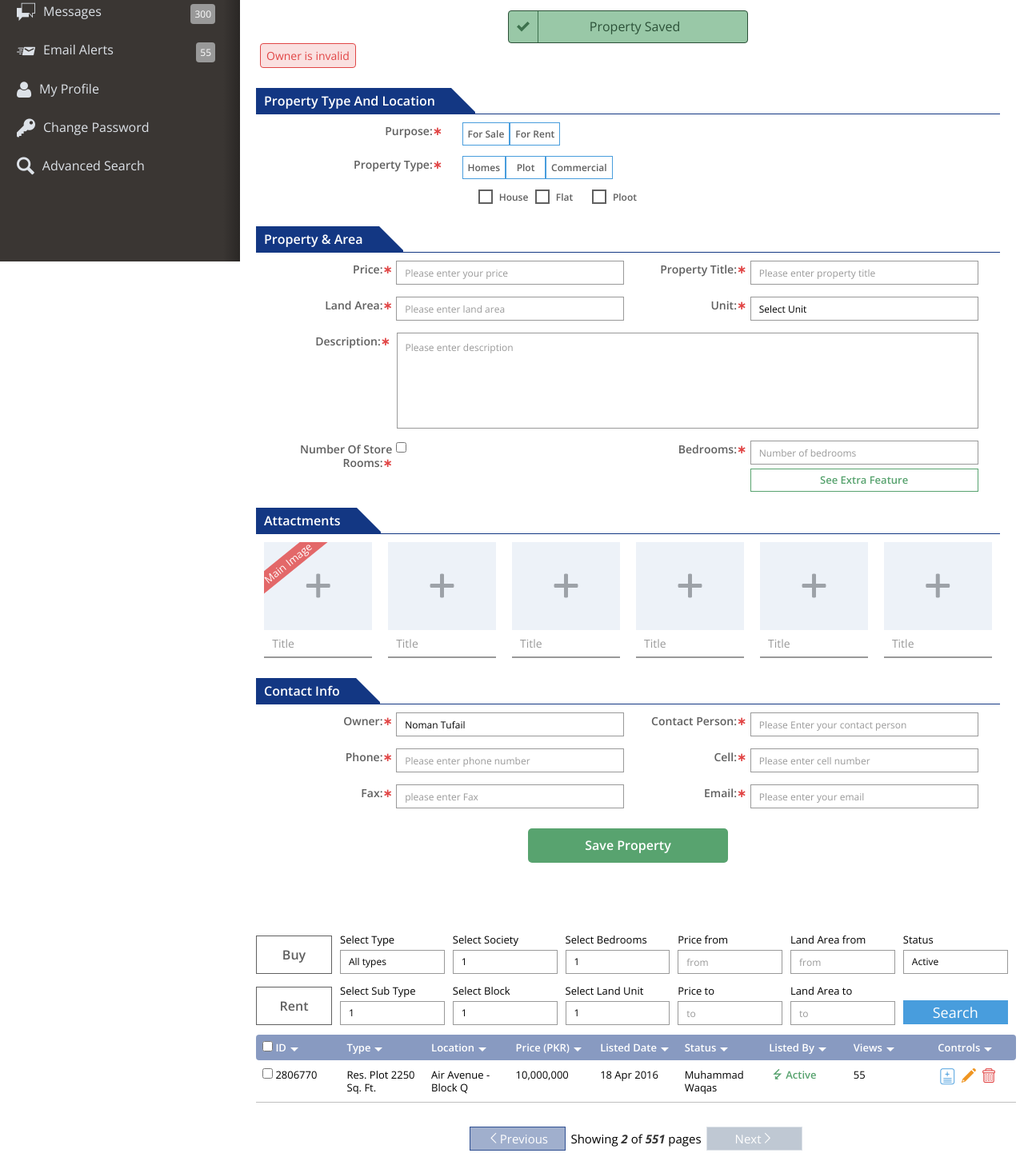
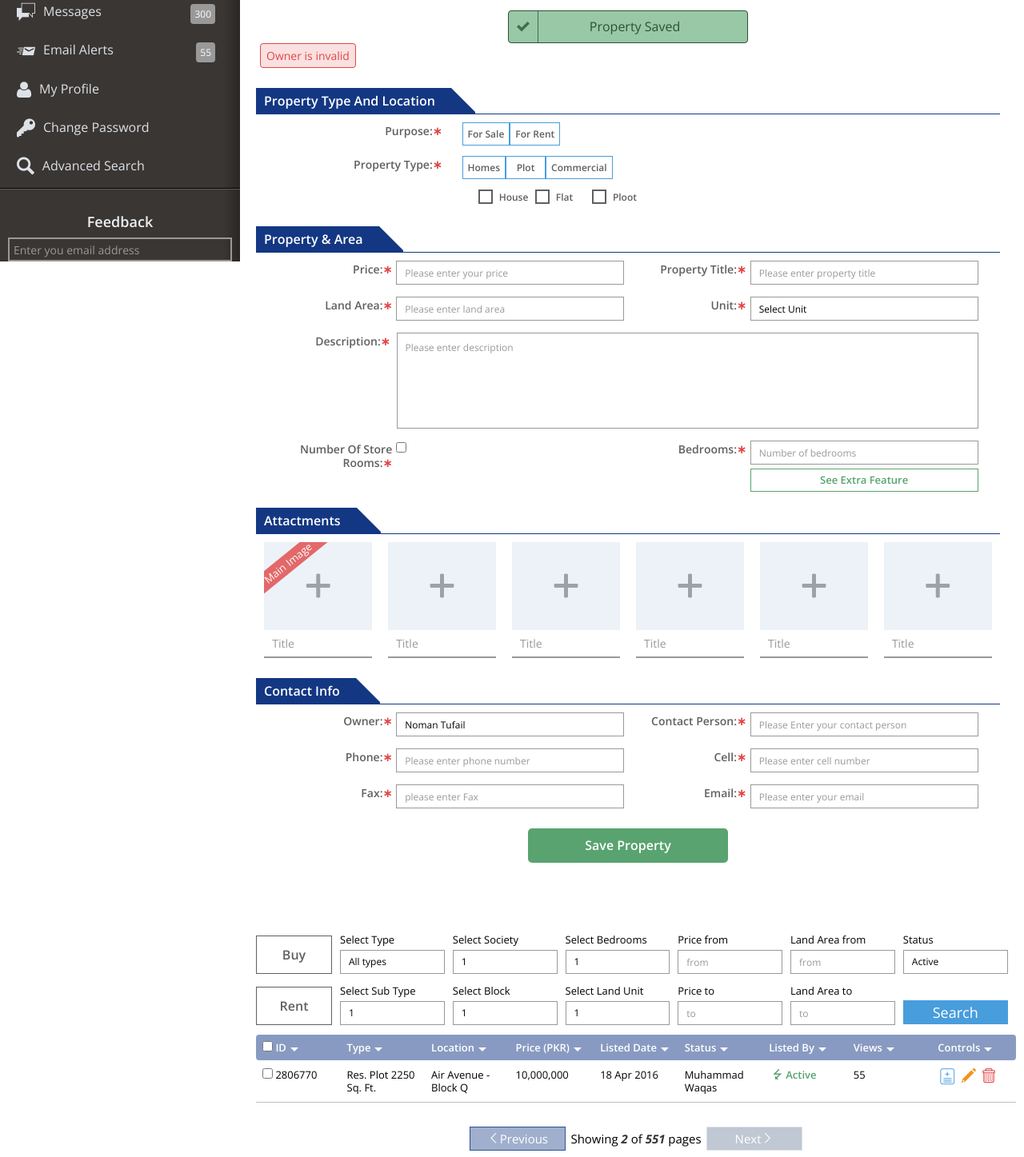
Before and after one commit to zain-jr/pdashboard, a website: page markup/dashboard.html in a window 1280 px wide. Shown: the part 473-1920 px from the top of the page at 80% size. Drawn offline with nearby package versions, Linux system fonts and the light colour scheme; files whose address does not match are found by name.

Commit message:
final full

```diff
--- a/markup/dashboard.html
+++ b/markup/dashboard.html
@@ -76,6 +76,25 @@
                     <li><a href="#"><span class="icon-key"></span>Change Password</a></li>
                     <li><a href="#"><span class="icon-search"></span>Advanced Search</a></li>
 				</ul>
+                <form class="contact popup-holder">
+                    <h2>Feedback</h2>
+                    <div class="popup success-modal">
+                        <span class="caution-heading"><span class="icon-checkmark"></span>Success !</span>
+                        <p>Thanks for your feedback, your thoughts are very valuable for us.</p>
+                        <ul class="links">
+                            <li><a href="#" class="close">Ok</a></li>
+                        </ul>
+                    </div>
+                    <div class="input-holder error">
+                        <input type="email" placeholder="Enter you email address">
+                        <span class="error-text">Please enter a valid email.</span>
+                        </div>
+                    <div class="input-holder error">
+                        <textarea placeholder="Enter you message"></textarea>
+                        <span class="error-text">Please enter a message.</span>
+                    </div>
+                    <input type="submit"  value="Send">
+                </form>
 			</aside>
 			<div class="pages-holder">
 				<div class="addAgency-user">
@@ -665,14 +684,14 @@
                         <form class="advancedSearh-form">
                             <ul class="type">
                                 <li>
-                                    <label for="buy">
-                                        <input type="checkbox" id="buy">
+                                    <label for="Buy">
+                                        <input type="checkbox" id="Buy">
                                         <span class="fake-label">Buy</span>
                                     </label>
                                 </li>
                                 <li>
-                                    <label for="rent">
-                                        <input type="checkbox" id="rent">
+                                    <label for="Rent">
+                                        <input type="checkbox" id="Rent">
                                         <span class="fake-label">Rent</span>
                                     </label>
                                 </li>
@@ -1484,32 +1503,12 @@
 							<li><a href="#" class="twitter"><span class="icon-twitter"></span></a></li>
 						</ul>
 					</div>
-                    <div class="col">
-                        <h2>Feedback</h2>
-                        <form class="contact popup-holder">
-							<div class="popup success-modal">
-								<span class="caution-heading"><span class="icon-checkmark"></span>Success !</span>
-								<p>Thanks for your feedback, your thoughts are very valuable for us.</p>
-								<ul class="links">
-									<li><a href="#" class="close">Ok</a></li>
-								</ul>
-							</div>
-                            <div class="input-holder error">
-                                <input type="email" placeholder="Enter you email address">
-                                <span class="error-text">Please enter a valid email.</span>
-                             </div>
-                            <div class="input-holder error">
-                                <textarea placeholder="Enter you message"></textarea>
-                                <span class="error-text">Please enter a message.</span>
-                            </div>
-                            <input type="submit"  value="Send">
-                        </form>
-                    </div>
 				</div>
 			</div>
 		</footer>
 	</div>
 	<!-- include jQuery library -->
+    <script type="text/javascript" src="http://ajax.googleapis.com/ajax/libs/jquery/1.11.2/jquery.min.js"></script>
 	<script type="text/javascript">window.jQuery || document.write('<script src="js/jquery-1.11.2.min.js" defer><\/script>')</script>
 	<script type="text/javascript" src="js/select2.full.js" defer></script>
 	<!-- include custom JavaScript -->
--- a/markup/scss/main.scss
+++ b/markup/scss/main.scss
@@ -854,6 +854,7 @@ a{ outline: none;}
 		@include font(16,19);
 		text-transform: capitalize;
 		padding: 10px 0 0;
+		border-bottom: 1px solid $black;
 
 		@include media('<desktop'){
 			@include font(14,18);
@@ -1164,9 +1165,21 @@ a{ outline: none;}
 			font-weight: 600;
 			margin: 0 0 10px;
 		}
+	}
+}
 .contact {
-			padding: 0 3px;
+	padding: 30px 10px;
 	text-align: left;
+	overflow: hidden;
+	border-top: 1px solid $mix-grays;
+
+	h2 {
+		@include font(18,21);
+		display: block;
+		text-align: center;
+		color: $index-white;
+		font-weight: 600;
+	}
 
 	.input-holder {
 		width: 100%;
@@ -1217,6 +1230,7 @@ a{ outline: none;}
 	}
 	input[type="submit"] {
 		display: block;
+		color: $white;
 		border: 0;
 		width: 100%;
 		padding: 5px;
@@ -1229,8 +1243,6 @@ a{ outline: none;}
 
 		&:hover {
 			background: darken($mix-blue, 10%);
-				}
-			}
 		}
 	}
 }
```
Also changed, not shown: markup/css/main.css. Lines whose indentation alone changed are shown as unchanged.
